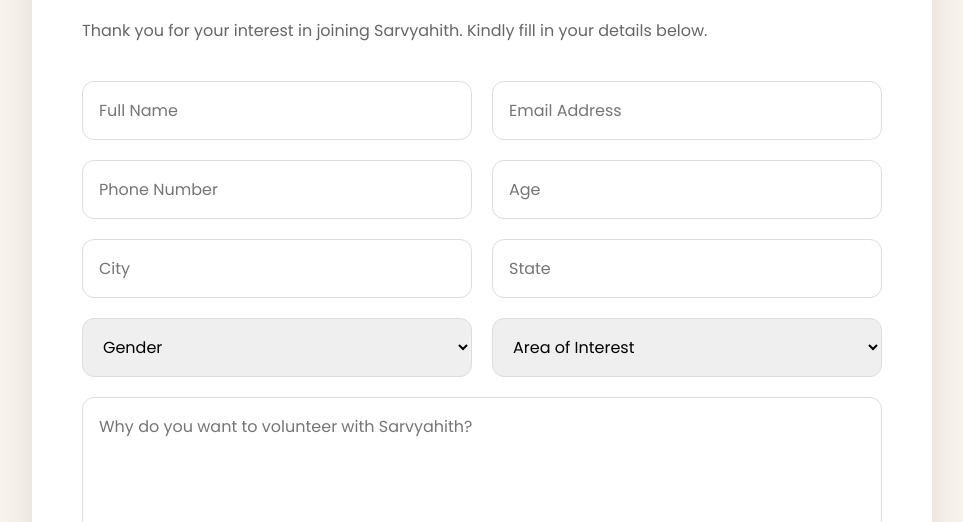
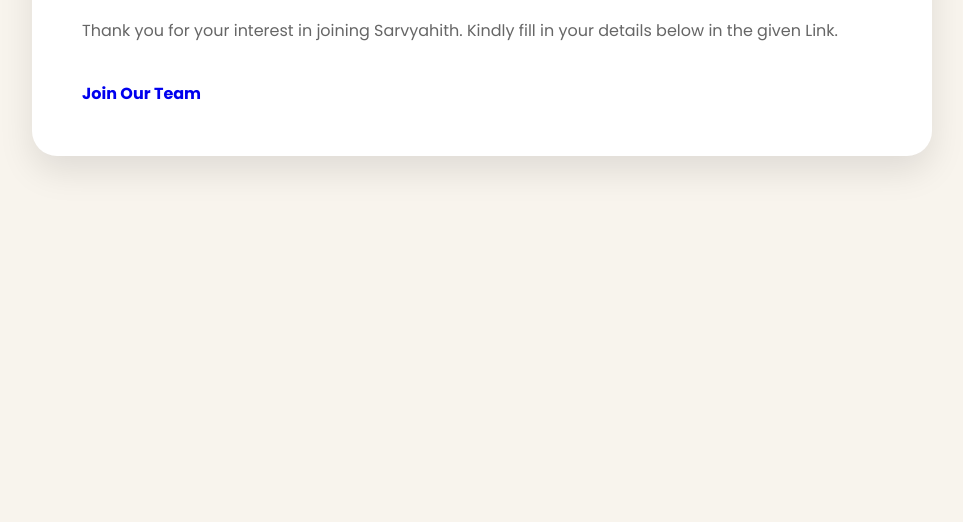
Before and after one commit to sarvyahith/sarvyahith-website, a website: page volunteer.html in a window 1280 px wide. Shown: the part 278-800 px from the top of the page, without its empty margins (158-1121 px from the left). Drawn offline with Linux system fonts and the light colour scheme.

Commit message:
Add files via upload

```diff
--- a/volunteer.html
+++ b/volunteer.html
@@ -39,90 +39,12 @@
         </h2>
 
         <p>
-            Thank you for your interest in joining Sarvyahith. Kindly fill in your details below.
+            Thank you for your interest in joining Sarvyahith. Kindly fill in your details below in the given Link.
         </p>
 
-        <form>
+        <a href="https://docs.google.com/forms/d/e/1FAIpQLSczDz6IKh22hytaLknDzUig5PfUc4qsMtIBls_AJXvG1cEfUw/viewform?usp=publish-editor"><strong>Join Our Team</strong></a>
 
-            <div class="form-group">
 
-                <input type="text" placeholder="Full Name" required>
-
-                <input type="email" placeholder="Email Address" required>
-
-            </div>
-
-            <div class="form-group">
-
-                <input type="tel" placeholder="Phone Number" required>
-
-                <input type="number" placeholder="Age" required>
-
-            </div>
-
-            <div class="form-group">
-
-                <input type="text" placeholder="City" required>
-
-                <input type="text" placeholder="State" required>
-
-            </div>
-
-            <div class="form-group">
-
-                <select required>
-
-                    <option value="">Gender</option>
-
-                    <option>Male</option>
-
-                    <option>Female</option>
-
-                    <option>Other</option>
-
-                </select>
-
-                <select required>
-
-                    <option value="">Area of Interest</option>
-
-                    <option>Content Writing</option>
-
-                    <option>Tutoring Department</option>
-
-                    <option>Graphic Designing</option>
-
-                    <option>Video Editing</option>
-
-                    <option>Content Creation</option>
-
-                    <option>Journalism Department</option>
-
-                    <option>Data Management</option>
-
-                    <option>Web Development</option>
-
-                    <option>Videography</option>
-
-                    <option>Photography</option>
-
-                    <option>Partnership Co-ordination</option>
-
-                    <option>On Ground volunteer</option>
-
-                </select>
-
-            </div>
-
-            <textarea rows="6" placeholder="Why do you want to volunteer with Sarvyahith?"></textarea>
-
-            <button type="submit" class="volunteer-btn">
-                Submit Application
-            </button>
-
-        </form>
-
-    </div>
 
 </section>
 
```
